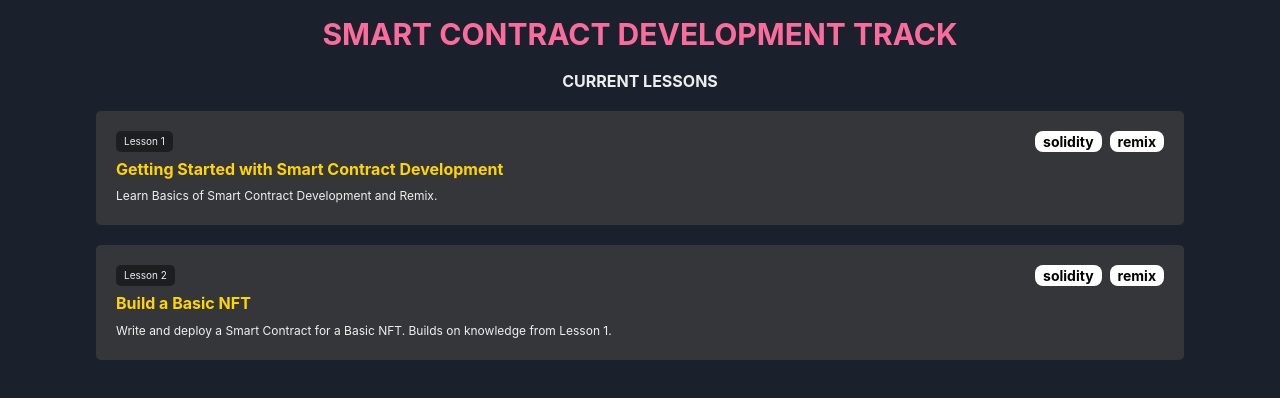
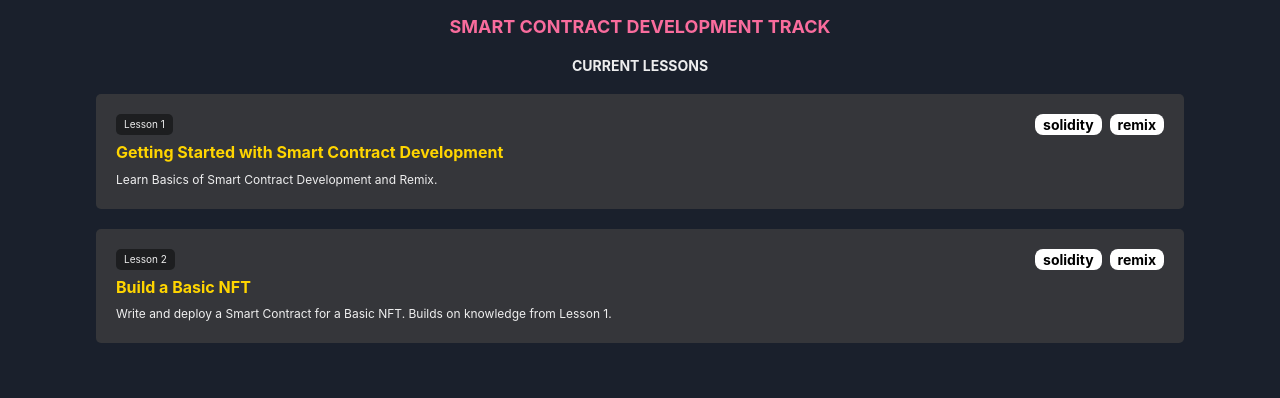
Before and after one commit to Developer-DAO/academy, a Next.js app: page /lessons in a window 1280 px wide. Shown: the top 398 px of the page. Built offline with nearby package versions, Linux system fonts and the light colour scheme.

Commit message:
Updating styling for content banner component

```diff
--- a/components/ContentBanner.tsx
+++ b/components/ContentBanner.tsx
@@ -1,4 +1,5 @@
-import { Flex, Heading, HStack } from '@chakra-ui/react'
+import { Container, Flex, Heading, HStack, Stack } from '@chakra-ui/react'
+import Link from 'next/link'
 
 interface LessonProps {
   lesson: {
@@ -6,7 +7,8 @@ interface LessonProps {
       title: string
       description: string
       icons: string[]
-    }
+    },
+    slug: string
   }
   idx: number
 }
@@ -15,25 +17,27 @@ export const ContentBanner: React.FC<LessonProps> = (props: LessonProps) => {
   const {
     lesson: {
       frontMatter: { title, description, icons },
+      slug,
     },
     idx,
   } = props
 
   return (
     <>
+      <Link href={'/lessons/' + slug} passHref>
+        <a>
           <Flex
             direction="column"
             justifyContent="center"
             bg="#35363A"
             p={5}
             rounded={5}
-        minW={'22rem'}
           >
             <Flex justify="space-between">
               <Flex
                 bg="#1D1E20"
                 w="fit-content"
-            fontSize={[8, 10]}
+                fontSize={[6, 8, 10]}
                 px={2}
                 rounded={5}
                 align="center"
@@ -41,7 +45,7 @@ export const ContentBanner: React.FC<LessonProps> = (props: LessonProps) => {
               >
                 Lesson {idx + 1}
               </Flex>
-          <HStack spacing={2}>
+              <Stack direction={["column", "row"]}>
                 {icons &&
                   icons.map((icon: string) => (
                     <Flex
@@ -51,23 +55,25 @@ export const ContentBanner: React.FC<LessonProps> = (props: LessonProps) => {
                       justify="center"
                       align="center"
                       rounded={8}
-                  fontSize={[10, 14]}
+                      fontSize={[8, 10, 12, 14]}
                       fontWeight="bold"
                     >
                       {icon}
                     </Flex>
                   ))}
-          </HStack>
+              </Stack>
             </Flex>
             <Flex color="#FFD500">
-          <Heading as="h3" fontSize={[12, 16]} my={2}>
+              <Heading as="h3" fontSize={[12, 14, 16]} my={2}>
                 {title}
               </Heading>
             </Flex>
-        <Flex fontSize={[8, 12]} mr={100}>
+            <Flex fontSize={[0, 8, 8, 12]} mr={100}>
               {description}
             </Flex>
           </Flex>
+        </a>
+      </Link>
     </>
   )
 }
--- a/pages/lessons/index.tsx
+++ b/pages/lessons/index.tsx
@@ -23,10 +23,10 @@ const Lessons: React.FC<LessonProps> = ({ lessons }) => {
       </Head>
       <Flex as="main" py={4} px={[12, 16, 24]} direction="column">
         <Stack spacing={5} direction="column">
-          <Heading size="lg" as="h2" textAlign="center" color="#F96C9D">
+          <Heading fontSize={["md", "lg"]} as="h2" textAlign="center" color="#F96C9D">
             SMART CONTRACT DEVELOPMENT TRACK
           </Heading>
-          <Heading size="sm" as="h3" textAlign="center">
+          <Heading fontSize={["xs", "sm"]} as="h3" textAlign="center">
             CURRENT LESSONS
           </Heading>
           {lessons.map((lesson: any, idx: number) => (
```
Lines whose indentation alone changed are shown as unchanged.
